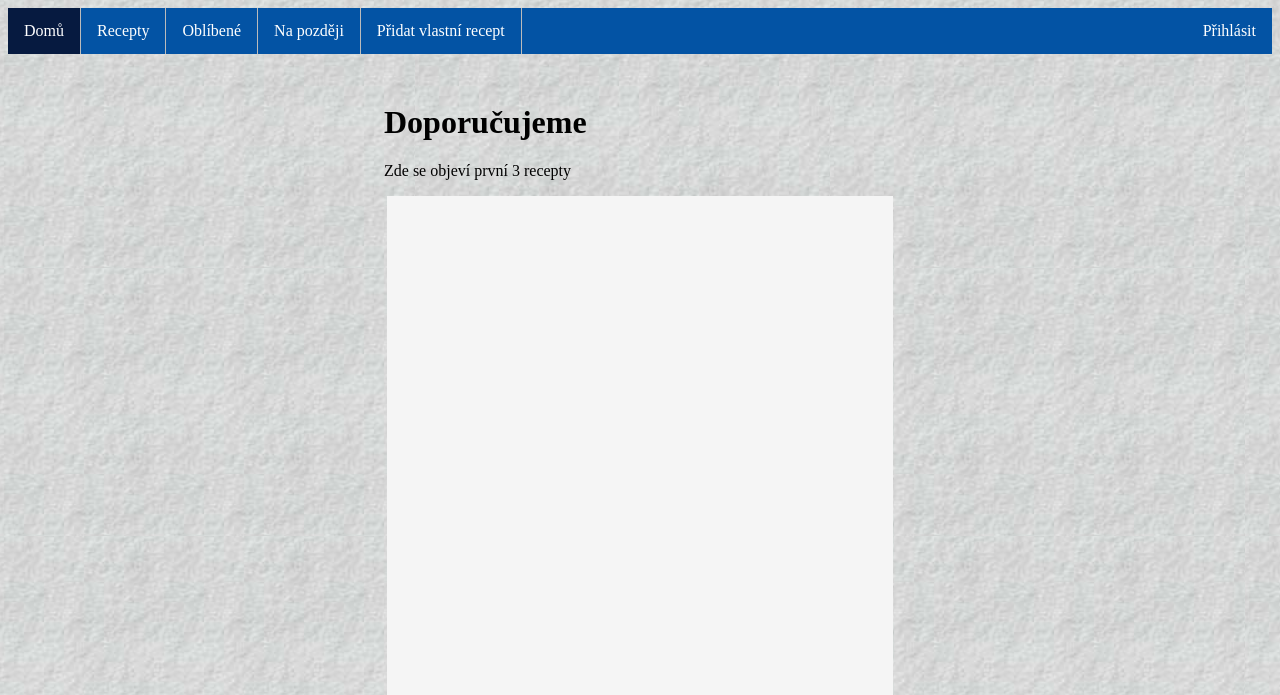
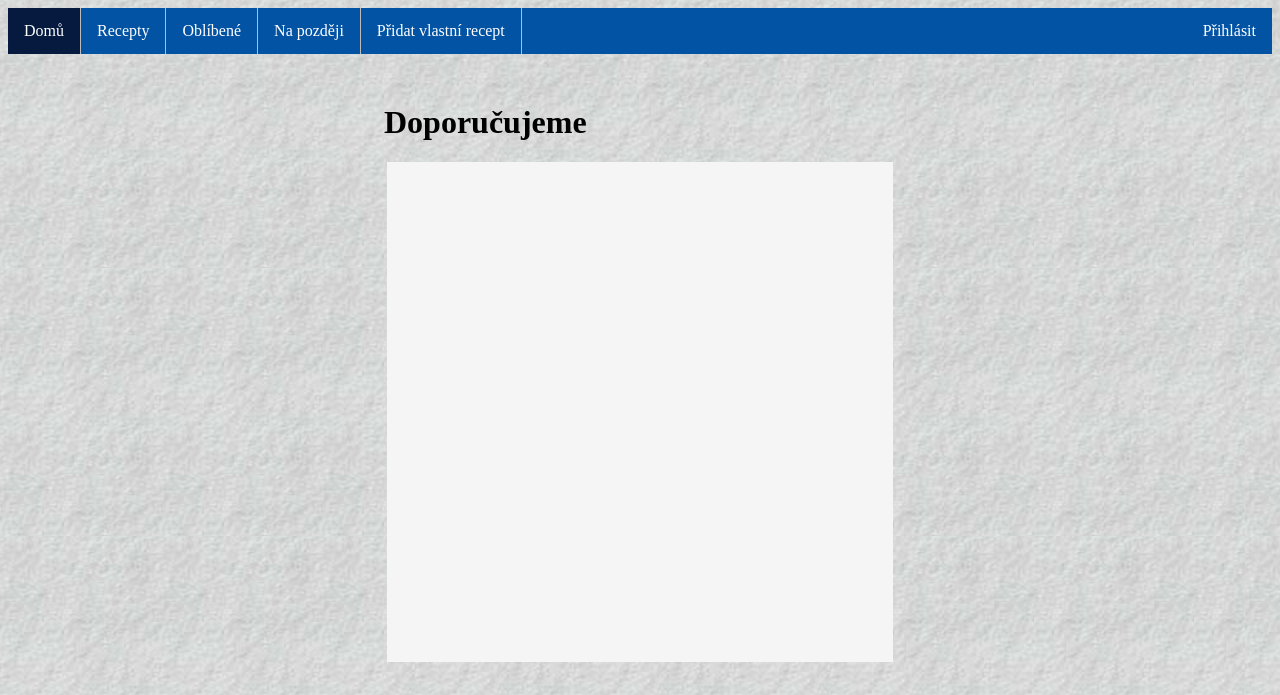
Before and after one commit to MatejUllman/milkhz-project, a PHP site: page /HlavniStrana.php in a window 1280 px wide. Shown: the top 695 px of the page. Run offline with PHP 8.4, Linux system fonts and the light colour scheme; data that the repository does not hold is empty.

Commit message:
můj commit 91

```diff
--- a/HlavniStrana.php
+++ b/HlavniStrana.php
@@ -50,7 +50,7 @@
       </ul>
       <div id="Doporucujeme">
         <h1 >Doporučujeme</h1>
-        <p>Zde se objeví první 3 recepty</p>
+
     </div>
 
       <div id="doporuceno">
```
